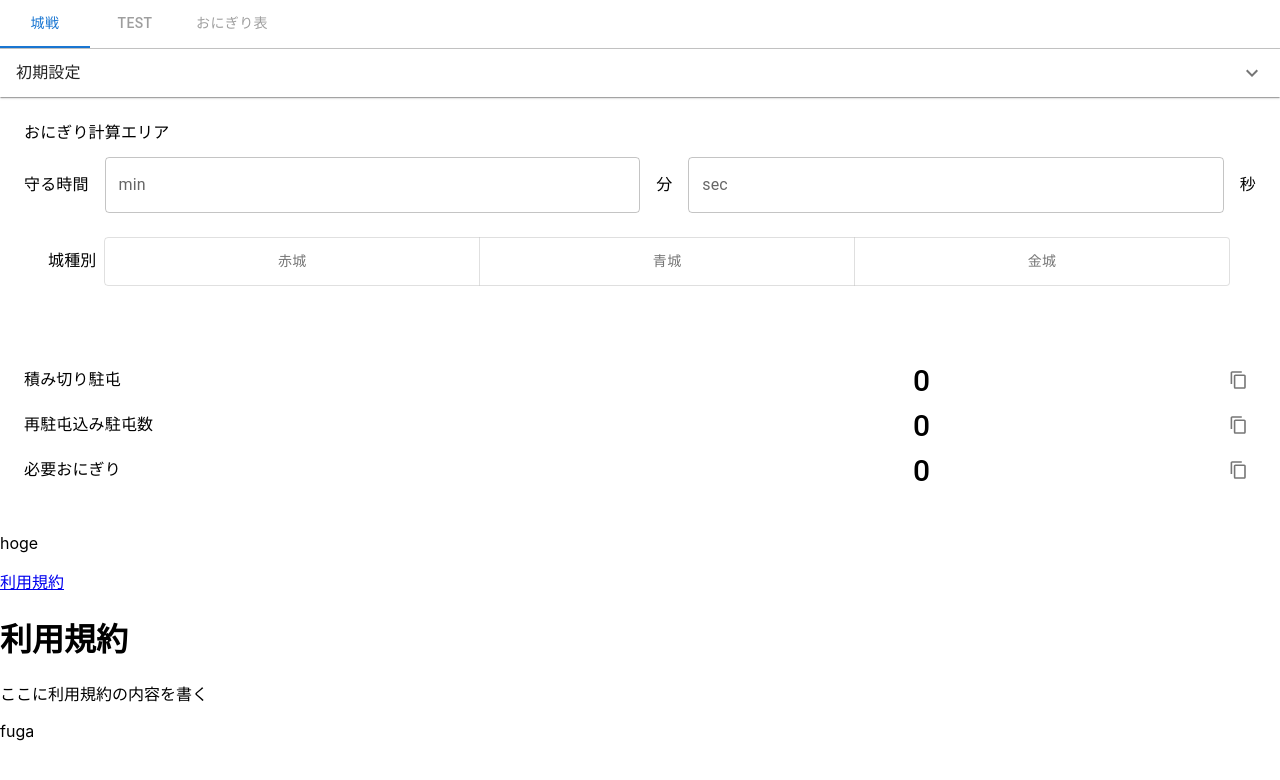
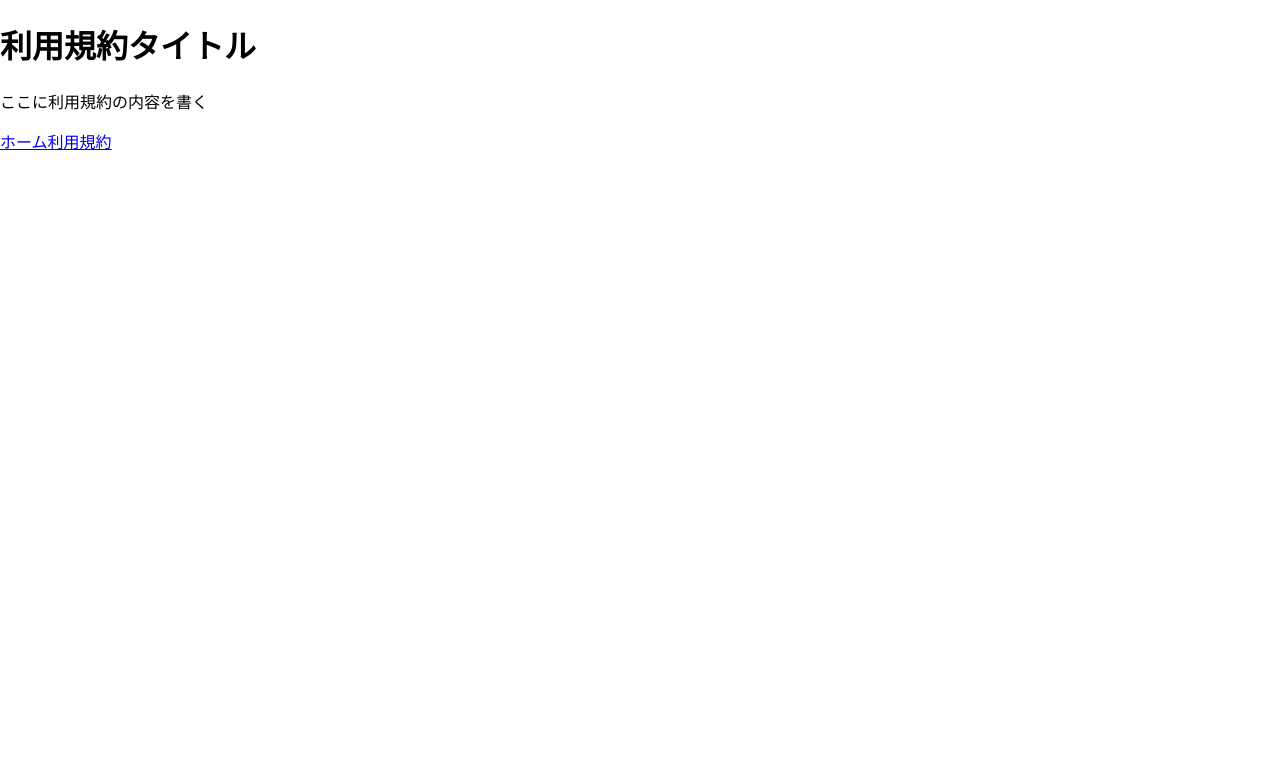
Before and after one commit to chika-create/onigiri-calc, a React (Create React App) app: page /term in a window 1280 px wide. Shown: the top 780 px of the page. Built offline with nearby package versions, Linux system fonts and the light colour scheme.

Commit message:
add: 利用規約のページに対してリンクを設置

```diff
--- a/src/App.tsx
+++ b/src/App.tsx
@@ -2,12 +2,12 @@ import "./App.css";
 import React from "react";
 import { Box, Typography, FormControlLabel, Checkbox } from "@mui/material";
 
+import { Routes, Route, BrowserRouter, Link } from "react-router-dom";
+import Term from "./components/pages/Term";
+
 import { TabPanelProps } from "./Types";
 import { numNumberContext, alignmentNumContext } from "./SettingUseContext";
 import { CalcFunc } from "./CalcFunc";
-
-import { BrowserRouter, Routes, Route, Link } from "react-router-dom";
-import Term from "./components/pages/Term";
 
 import ServerCastel from "./components/pages/ServerCastel";
 import UniversalCastel from "./components/pages/UniversalCastel";
@@ -38,6 +38,22 @@ function TabPanel(props: TabPanelProps): any {
 }
 
 function App() {
+  return (
+    <BrowserRouter>
+      <Routes>
+        <Route path="/" element={<AppContent />} />
+        <Route path="/term" element={<Term />} />
+      </Routes>
+
+      <nav>
+        <Link to="/">ホーム</Link>
+        <Link to="/term">利用規約</Link>
+      </nav>
+    </BrowserRouter>
+  );
+}
+
+function AppContent() {
   // タブ管理
   const [tabValue, setTabValue] = React.useState(0);
   const tabChange = (event: React.SyntheticEvent, newValue: number): void => {
@@ -48,6 +64,7 @@ function App() {
     CalcFunc();
 
   return (
+    <>
       <Box sx={{ width: "100%" }}>
         <TabBox tabValue={tabValue} tabChange={tabChange} />
         <InitialSetting castleChange={castleChange} register={register} />
@@ -75,15 +92,8 @@ function App() {
             <CountOutput numNumber={numNumber} alignmentNum={alignmentNum} />
           </alignmentNumContext.Provider>
         </numNumberContext.Provider>
-      <p>hoge</p>
-      <BrowserRouter>
-        <Link to="/term">利用規約</Link>
-        <Routes>
-          <Route path="/term" element={<Term />} />
-        </Routes>
-      </BrowserRouter>
-      <p>fuga</p>
       </Box>
+    </>
   );
 }
 
--- a/src/components/pages/Term.tsx
+++ b/src/components/pages/Term.tsx
@@ -4,7 +4,7 @@ import React from "react";
 function Term() {
   return (
     <div>
-      <h1>利用規約</h1>
+      <h1>利用規約タイトル</h1>
       <p>ここに利用規約の内容を書く</p>
     </div>
   );
```
Also changed, not shown: src/components/pages/PageLink.tsx (added, +16 -0 lines). Lines whose indentation alone changed are shown as unchanged.
